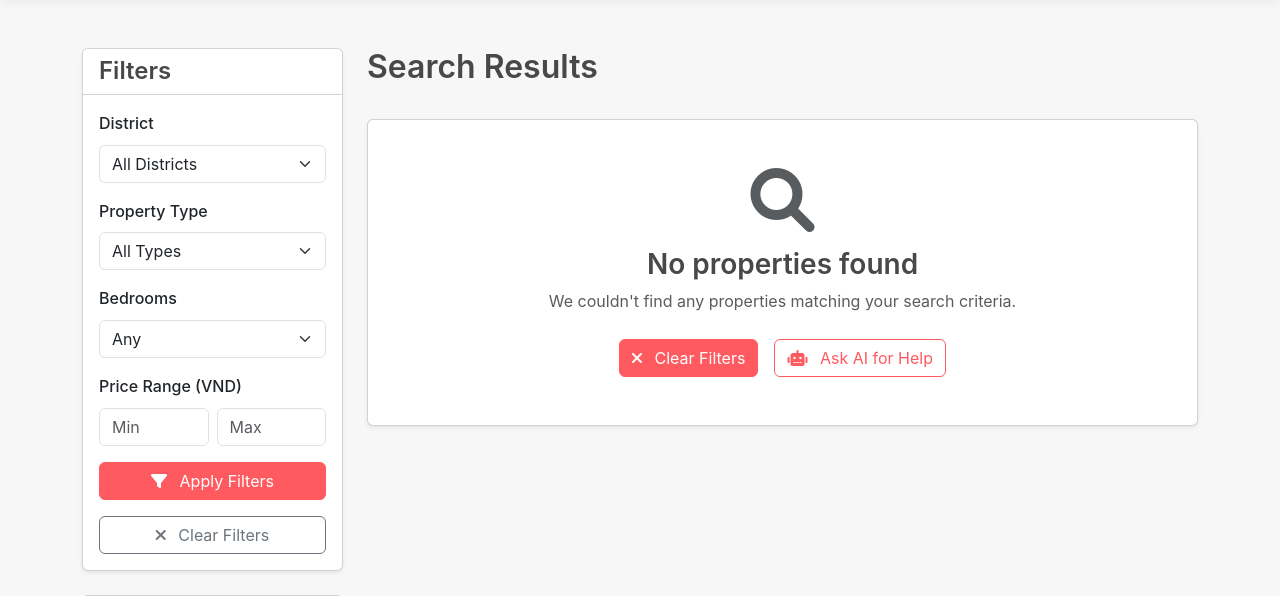
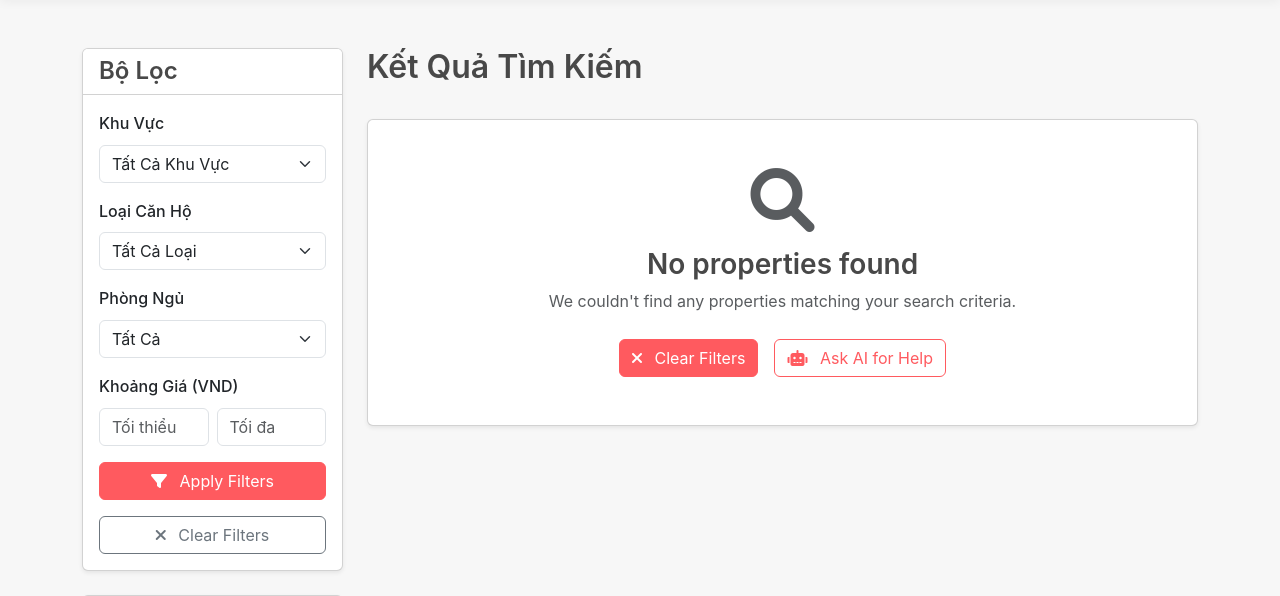
Before and after one commit to YCN-AFS/thuephongtro, a Flask app: page /search in a window 1280 px wide. Shown: the part 64-660 px from the top of the page. Run offline with Flask 3, Linux system fonts and the light colour scheme; data that the repository does not hold is empty; parts of the project's set-up code (start-up, migrations or seed data) failed here and were passed over.

Commit message:
Translate interface labels and options to Vietnamese for better usability
Translate labels, options, and the washing machine amenity string to Vietnamese in `templates/search_results.html` and `templates/property_details_new.html`.

Replit-Commit-Author: Agent
Replit-Commit-Session-Id: c8d9bdaf-03c6-4b5b-be15-82d86f3dca99
Replit-Commit-Screenshot-Url: https://storage.googleapis.com/screenshot-production-us-central1/188f3824-8f8e-4b6f-837f-aa0a3eacf478/b8cf3ab7-cac9-42bf-9425-301e6e400dab.jpg

```diff
--- a/templates/property_details_new.html
+++ b/templates/property_details_new.html
@@ -245,7 +245,7 @@
                                         <i class="{{ 'fas' if property.has_wifi else 'far' }} fa-square-check me-2 {{ 'text-success' if property.has_wifi else '' }}"></i> WiFi
                                     </li>
                                     <li class="list-group-item {{ 'text-muted' if not property.has_washing_machine else '' }}">
-                                        <i class="{{ 'fas' if property.has_washing_machine else 'far' }} fa-square-check me-2 {{ 'text-success' if property.has_washing_machine else '' }}"></i> Washing Machine
+                                        <i class="{{ 'fas' if property.has_washing_machine else 'far' }} fa-square-check me-2 {{ 'text-success' if property.has_washing_machine else '' }}"></i> Máy Giặt
                                     </li>
                                 </ul>
                             </div>
--- a/templates/search_results.html
+++ b/templates/search_results.html
@@ -9,14 +9,14 @@
         <div class="col-lg-3">
             <div class="card shadow-sm mb-4">
                 <div class="card-header bg-white">
-                    <h4 class="mb-0">Filters</h4>
+                    <h4 class="mb-0">Bộ Lọc</h4>
                 </div>
                 <div class="card-body">
                     <form action="{{ url_for('search') }}" method="GET">
                         <div class="mb-3">
-                            <label for="district" class="form-label">District</label>
+                            <label for="district" class="form-label">Khu Vực</label>
                             <select class="form-select" id="district" name="district">
-                                <option value="">All Districts</option>
+                                <option value="">Tất Cả Khu Vực</option>
                                 {% for district, count in districts %}
                                     <option value="{{ district }}" {{ 'selected' if search_params.get('district') == district }}>{{ district }} ({{ count }})</option>
                                 {% endfor %}
@@ -24,20 +24,20 @@
                         </div>
 
                         <div class="mb-3">
-                            <label for="property_type" class="form-label">Property Type</label>
+                            <label for="property_type" class="form-label">Loại Căn Hộ</label>
                             <select class="form-select" id="property_type" name="property_type">
-                                <option value="">All Types</option>
-                                <option value="apartment" {{ 'selected' if search_params.get('property_type') == 'apartment' }}>Apartment</option>
-                                <option value="house" {{ 'selected' if search_params.get('property_type') == 'house' }}>House</option>
-                                <option value="room" {{ 'selected' if search_params.get('property_type') == 'room' }}>Room</option>
+                                <option value="">Tất Cả Loại</option>
+                                <option value="apartment" {{ 'selected' if search_params.get('property_type') == 'apartment' }}>Căn Hộ</option>
+                                <option value="house" {{ 'selected' if search_params.get('property_type') == 'house' }}>Nhà</option>
+                                <option value="room" {{ 'selected' if search_params.get('property_type') == 'room' }}>Phòng Trọ</option>
                                 <option value="studio" {{ 'selected' if search_params.get('property_type') == 'studio' }}>Studio</option>
                             </select>
                         </div>
 
                         <div class="mb-3">
-                            <label for="bedrooms" class="form-label">Bedrooms</label>
+                            <label for="bedrooms" class="form-label">Phòng Ngủ</label>
                             <select class="form-select" id="bedrooms" name="bedrooms">
-                                <option value="">Any</option>
+                                <option value="">Tất Cả</option>
                                 <option value="1" {{ 'selected' if search_params.get('bedrooms') == '1' }}>1+</option>
                                 <option value="2" {{ 'selected' if search_params.get('bedrooms') == '2' }}>2+</option>
                                 <option value="3" {{ 'selected' if search_params.get('bedrooms') == '3' }}>3+</option>
@@ -46,16 +46,16 @@
                         </div>
 
                         <div class="mb-3">
-                            <label class="form-label">Price Range (VND)</label>
+                            <label class="form-label">Khoảng Giá (VND)</label>
                             <div class="row g-2">
                                 <div class="col-6">
                                     <input type="number" class="form-control" id="min_price" name="min_price"
-                                        placeholder="Min" min="0" step="500000"
+                                        placeholder="Tối thiểu" min="0" step="500000"
                                         value="{{ search_params.get('min_price', '') }}">
                                 </div>
                                 <div class="col-6">
                                     <input type="number" class="form-control" id="max_price" name="max_price"
-                                        placeholder="Max" min="0" step="500000"
+                                        placeholder="Tối đa" min="0" step="500000"
                                         value="{{ search_params.get('max_price', '') }}">
                                 </div>
                             </div>
@@ -88,10 +88,10 @@
         <!-- Search Results -->
         <div class="col-lg-9">
             <div class="d-flex justify-content-between align-items-center mb-4">
-                <h2>Search Results</h2>
+                <h2>Kết Quả Tìm Kiếm</h2>
                 <div>
                     {% if properties %}
-                        <span class="text-muted">{{ properties|length }} properties found</span>
+                        <span class="text-muted">{{ properties|length }} căn hộ được tìm thấy</span>
                     {% endif %}
                 </div>
             </div>
@@ -125,7 +125,7 @@
                                     </div>
 
                                     <div class="mt-3 d-flex justify-content-between">
-                                        <a href="{{ url_for('property_details', property_id=property.id) }}" class="btn btn-sm btn-outline-primary flex-grow-1 me-2">View Details</a>
+                                        <a href="{{ url_for('property_details', property_id=property.id) }}" class="btn btn-sm btn-outline-primary flex-grow-1 me-2">Xem Chi Tiết</a>
                                         {% if user.is_authenticated %}
                                             <button class="btn btn-sm btn-outline-secondary favorite-button" data-property-id="{{ property.id }}">
                                                 <i class="far fa-heart"></i>
```
